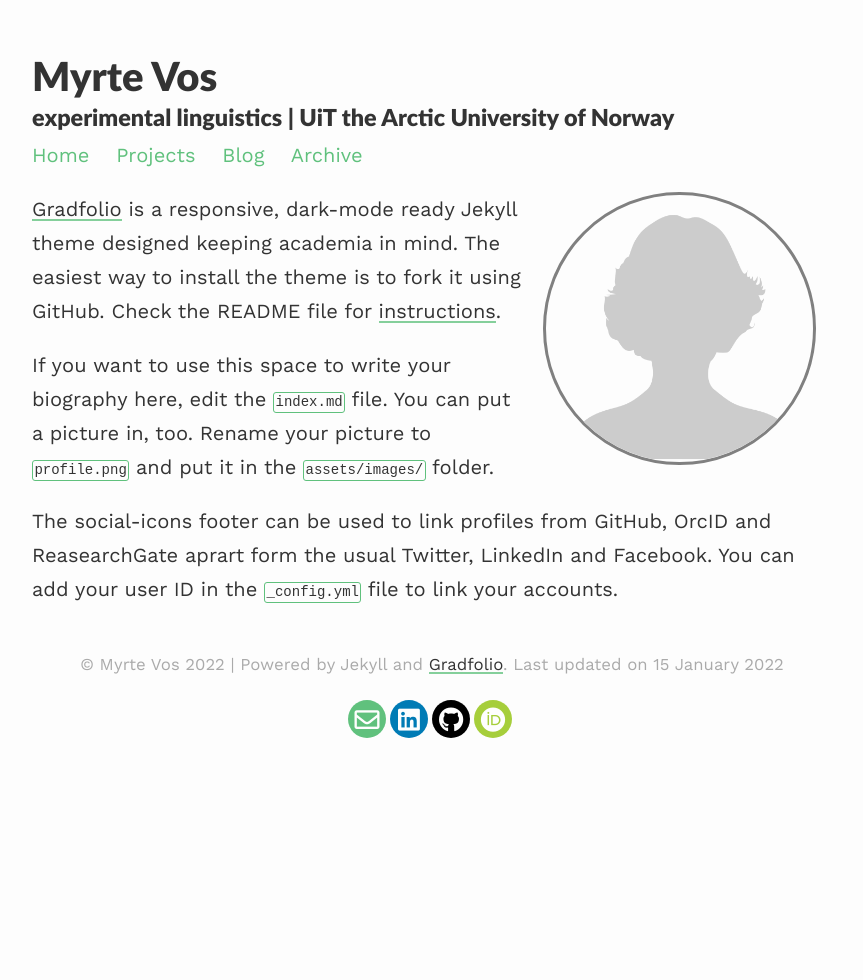
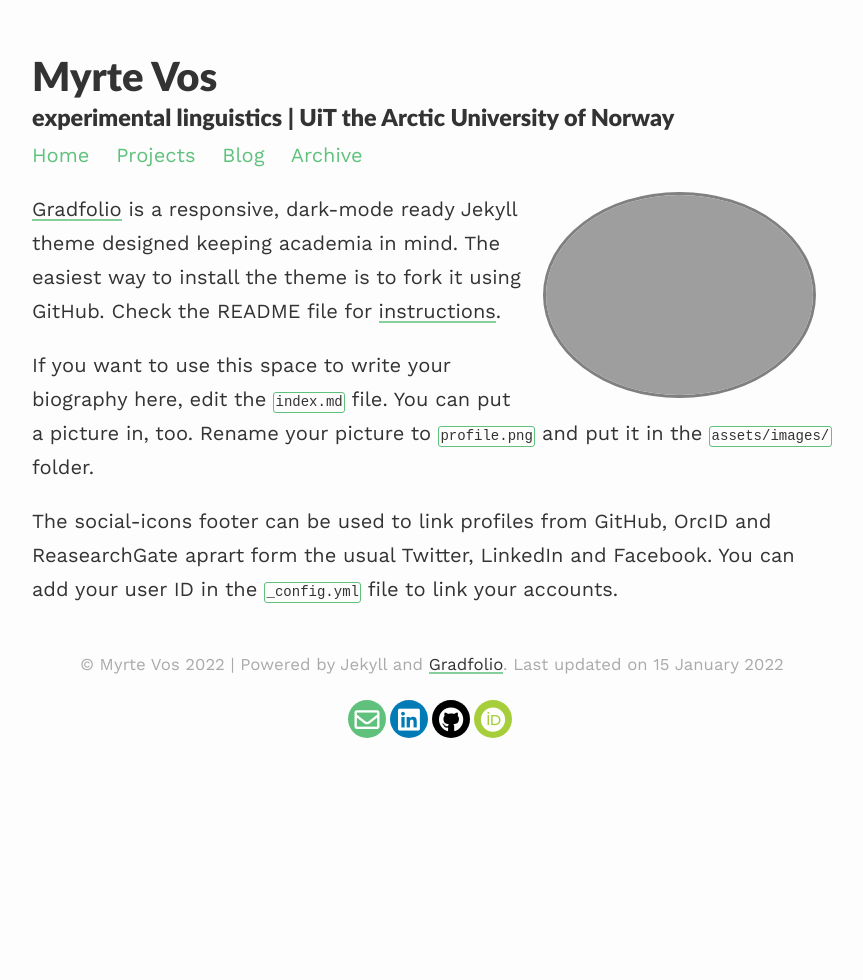
Before and after one commit to myrtevos/myrtevos.github.io, a Jekyll site: the page built from index.md, in a window 1280 px wide. Shown: the whole page, without its empty margins (208-1071 px from the left). Built offline with Jekyll 4.4.1, drawn with Linux system fonts in a browser that asks for light colours; nearby versions of some CDN libraries.

Commit message:
change pic

```diff
--- a/index.md
+++ b/index.md
@@ -3,7 +3,7 @@ layout: about
 permalink: /
 profile:
   align: right
-  image: profile.png
+  image: 20210907_162527.jpg
 published: true
 ---
 
```
